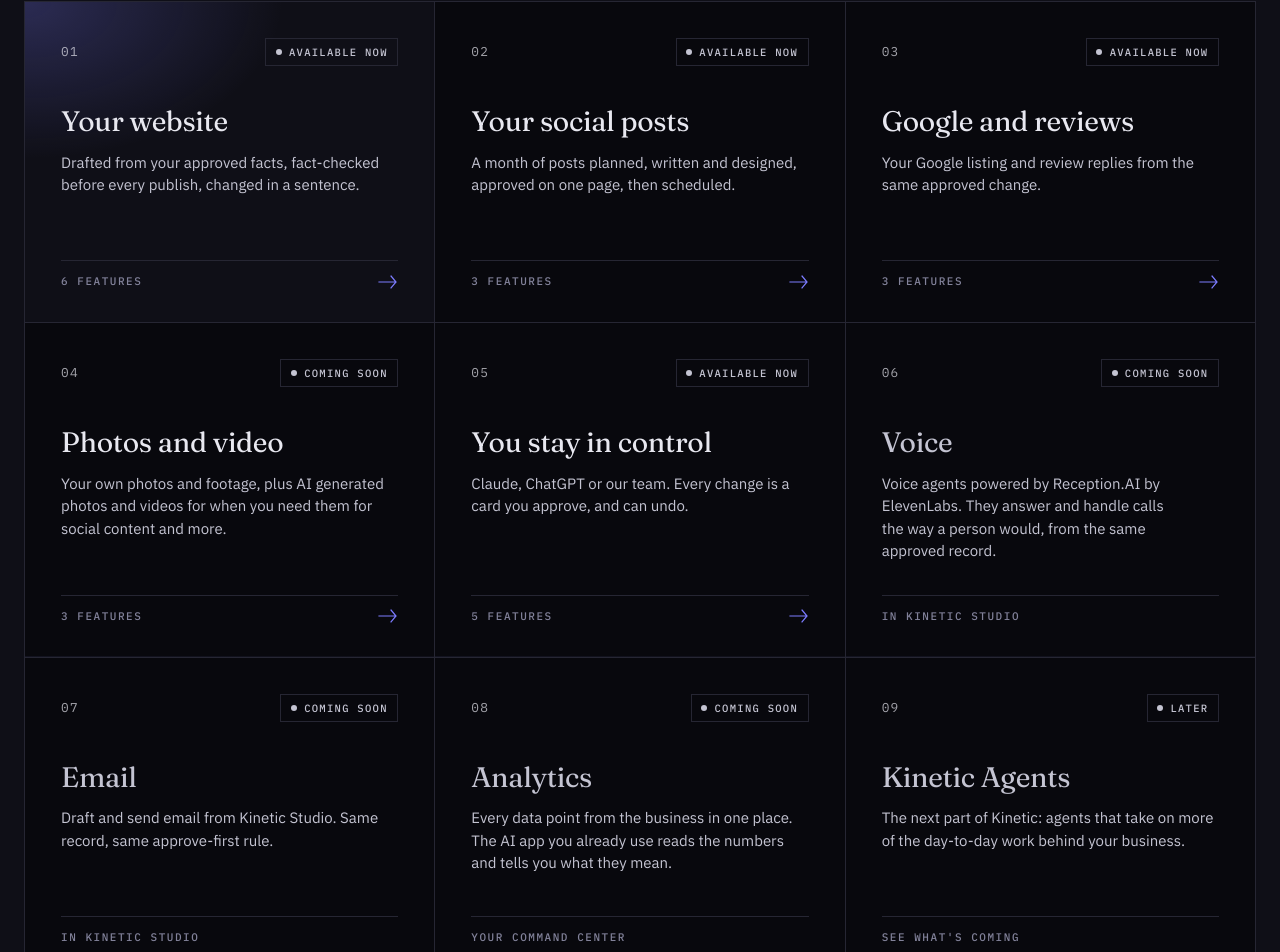
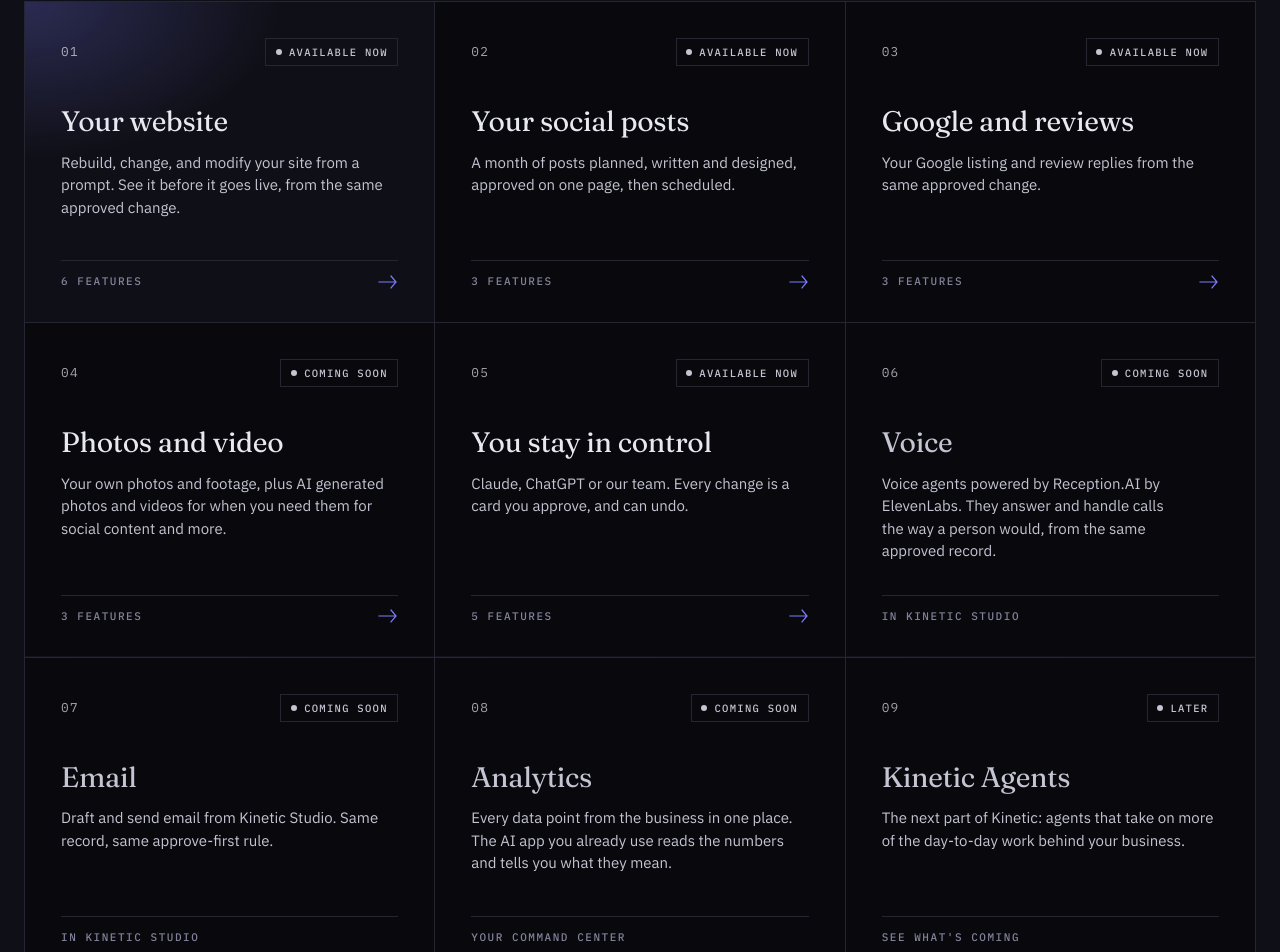
Before and after one commit to 0xdownlink/kinetic-marketing-website, a Next.js app: page / in a window 1280 px wide. Shown: the part 2758-3710 px from the top of the page. Built offline with nearby package versions, Linux system fonts and the light colour scheme.

Commit message:
Update website tile copy to prompt-and-preview

```diff
--- a/src/app/page.tsx
+++ b/src/app/page.tsx
@@ -21,7 +21,7 @@ export const metadata: Metadata = pageMetadata("home");
 
 const AREA_BLURB: Record<FeatureArea, string> = {
   sites:
-    "Drafted from your approved facts, fact-checked before every publish, changed in a sentence.",
+    "Rebuild, change, and modify your site from a prompt. See it before it goes live, from the same approved change.",
   social:
     "A month of posts planned, written and designed, approved on one page, then scheduled.",
   google:
```
